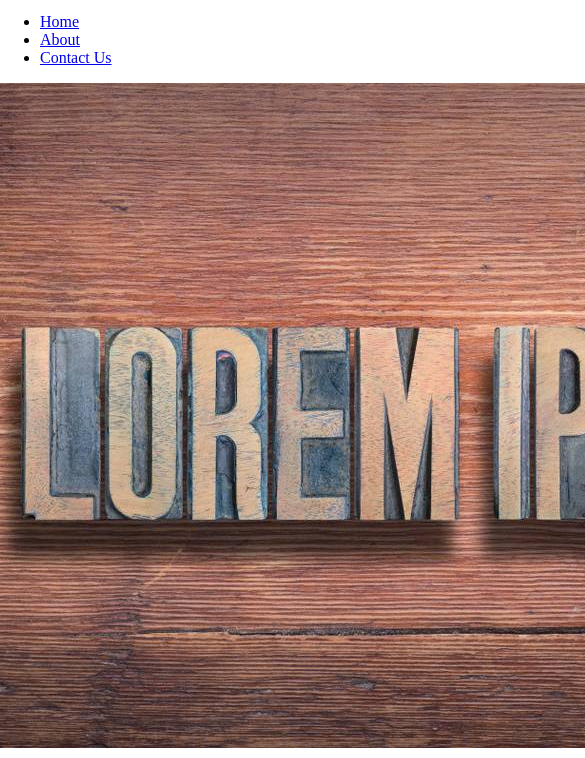
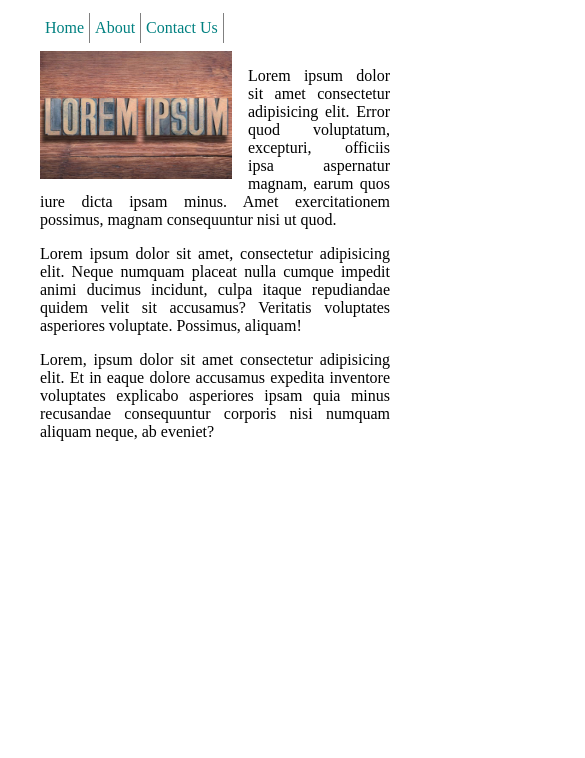
Before and after one commit to jse-h/acit1620-set-A-lab3, a plain HTML site: page index.html in a window 390 px wide. Shown: the part 149-907 px from the top of the page, 585 px wide, since content can reach past the window. Drawn offline with Linux system fonts and the light colour scheme.

Commit message:
Finished early version of CSS

```diff
--- a/styles.css
+++ b/styles.css
@@ -28,15 +28,80 @@ form button {
     margin-left: auto;
 }
 
-h1 {
-
+nav {
+    margin-top: 4rem;
 }
 
+nav a {
+    padding: 5px;
+    color: teal;
+    text-decoration: none;
+}
+
+nav a:hover {
+    background-color: teal;
+    color: white;
+}
+
+nav ul {
+    display: flex;
+    width: 8rem;
+    list-style-type: none;
+    line-height: 30px;
+    flex-direction: column;
+    text-align: right;
+}
+
+main {
+    margin-top: -8.5rem;
+    padding-left: 200px;
+    text-align: justify;
+}
+
+.img {
+    width: 12rem;
+    height: 8rem;
+    float: left;
+    margin-right: 1rem;
+}
+
+@media screen and (max-width: 600px) {
+
+    nav {
+        margin-top: 1rem;
+    }
+
+    nav ul {
+        flex-direction: row;
+        width: 20rem;
+    }
+
+    nav li {
+        border-right: 1px solid grey;
+    }
+
+    main {
+        padding-top: 8rem;
+        margin-left: -10rem;
+    }
+}
+
+h2 {
+    margin-top: 2.5rem;
+}
 /* HEADER STYLES */
 header {
     background-color: teal;
-    color: white;
+    color: black;
     padding: 1rem;
     margin-bottom: 1rem;
     text-align: center;
 }
+
+footer {
+    background-color: teal;
+    color: white;
+    padding: 1rem;
+    margin-top: 20rem;
+    text-align: center;
+}
```
Also changed, not shown: index.html (+3 -0 lines).
